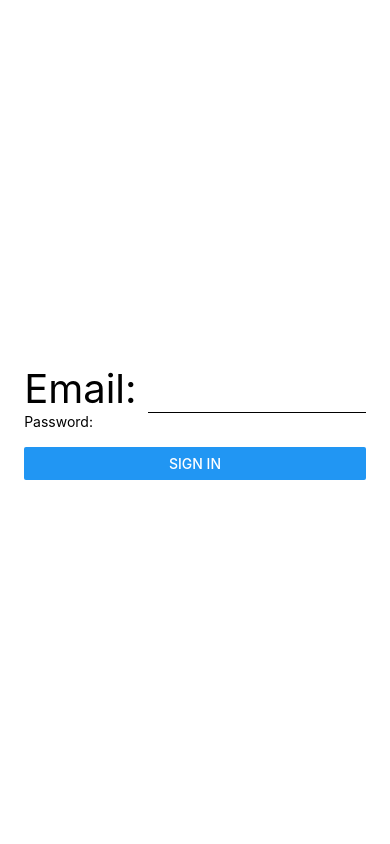
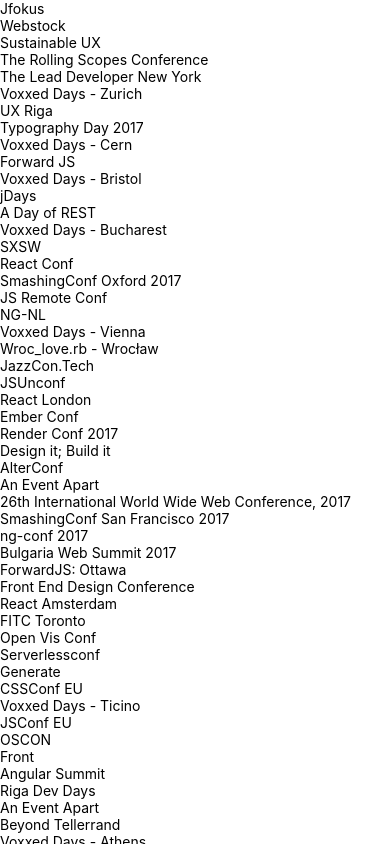
Before and after one commit to romabelka/adv-react-1511, a React Native app in the folder mobile/: screen / in a window 390 px wide. Built offline with nearby package versions, Linux system fonts and the light colour scheme.

Commit message:
add scrollable list

```diff
--- a/mobile/App.js
+++ b/mobile/App.js
@@ -2,12 +2,16 @@
 import { StyleSheet, Text, View } from 'react-native';
 //import HelloWorld from './components/hello-world';
 import Auth from './components/auth'
+import { events } from './fixtures'
+import EventList from "./components/event-list";
+
+const eventList = Object.entries(events).map(([ id, event ]) => ({ id, ...event }))
 
 export default class App extends React.Component {
   render() {
     return (
       <View style={styles.container}>
-        <Auth/>
+        <EventList events = {eventList} />
       </View>
     );
   }
--- /dev/null
+++ b/mobile/components/event-list.js
@@ -0,0 +1,23 @@
+import React, { Component } from 'react'
+import {ScrollView, Text, StyleSheet} from 'react-native'
+
+class EventList extends Component {
+    static propTypes = {
+
+    };
+
+    render() {
+        return (
+            <ScrollView>
+                {this.props.events.map(event => (
+                    <Text key = {event.id}>{event.title}</Text>
+                ))}
+            </ScrollView>
+        )
+    }
+}
+
+const styles = StyleSheet.create({
+})
+
+export default EventList
```
